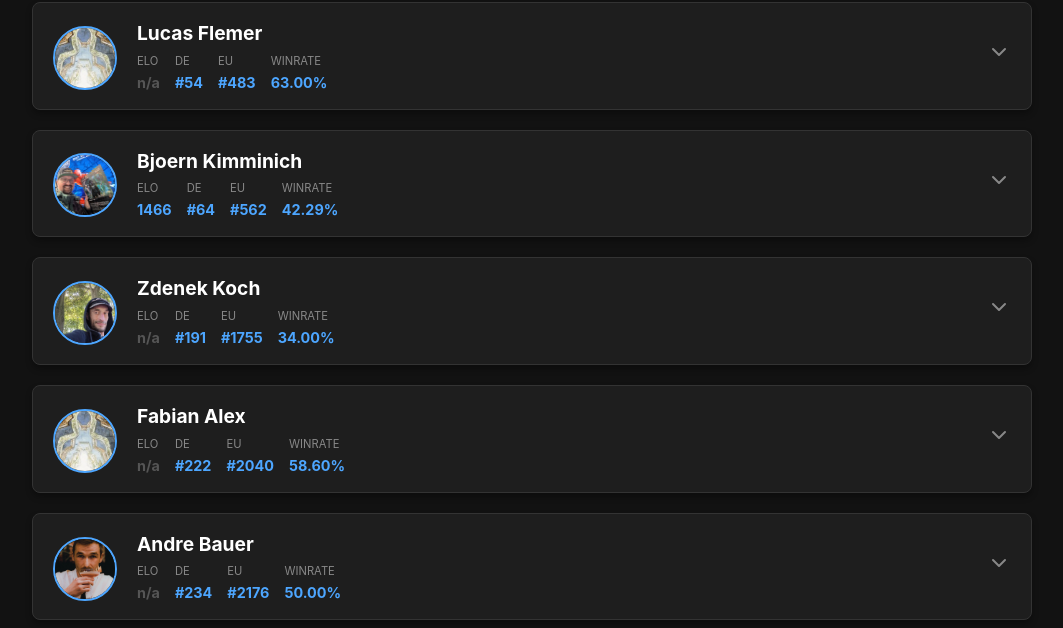
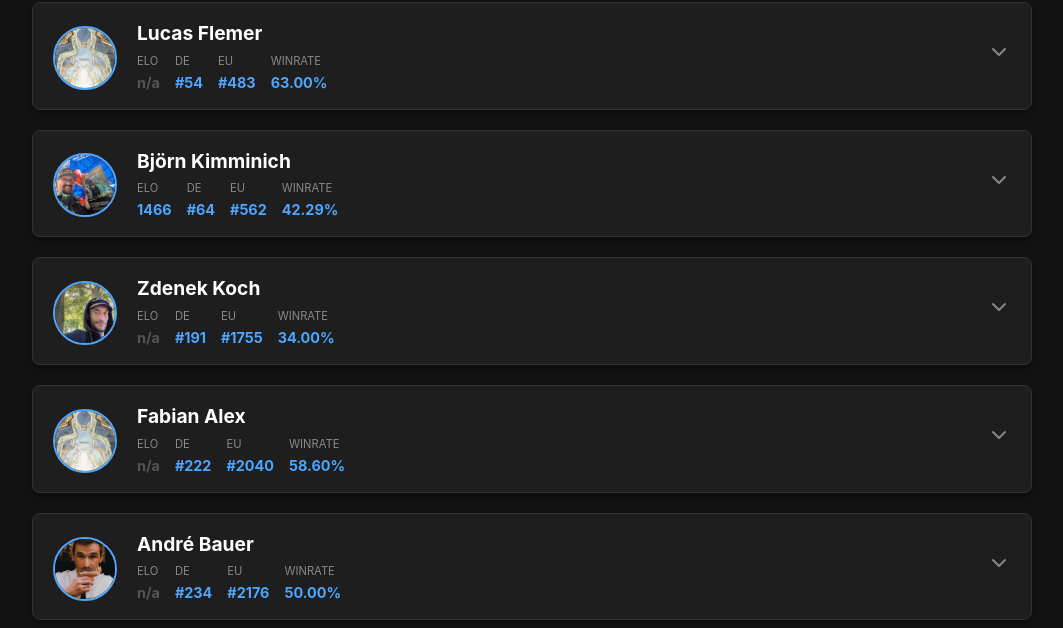
Before and after one commit to mull2five/mull2five.github.io, a Jekyll site: the page built from index.md, in a window 1280 px wide. Shown: the part 805-1433 px from the top of the page, without its empty margins (108-1171 px from the left). Built offline with Jekyll 4.4.1, drawn with Linux system fonts in a browser that asks for light colours.

Commit message:
Fix the fallback logic for name and photo

```diff
--- a/_data/players.yml
+++ b/_data/players.yml
@@ -1,5 +1,4 @@
 - id: bjoern_kimminich
-  pronouns: He/Him
   photo: assets/images/players/bjoern_kimminich.jpg
   handles:
     unity_league: 16215
--- a/_includes/player_card.html
+++ b/_includes/player_card.html
@@ -1,5 +1,5 @@
 <div class="player-card" onclick="this.classList.toggle('expanded')">
-  {% assign player_name = include.player.name %}
+  {% assign player_name = include.extra.name | default: include.player.general.name %}
   {% if player_name == nil or player_name == "" %}
     {% assign name_parts = include.extra.id | split: "_" %}
     {% capture player_name %}
@@ -11,10 +11,10 @@
   {% assign ul = include.player.sources["Unity League"] %}
   {% assign mtg_elo = include.player.sources["MTG Elo Project"] %}
 
-  {% assign player_photo = include.extra.photo | default: include.player.photo %}
-  {% unless player_photo %}
+  {% assign player_photo = include.extra.photo | default: include.player.general.photo %}
+  {% if player_photo == nil or player_photo == "" %}
     {% assign player_photo = '/assets/images/players/placeholder.png' %}
-  {% endunless %}
+  {% endif %}
   {% assign player_hometown = include.player.general.hometown | default: include.extra.hometown %}
   {% assign player_age = include.player.general.age | default: include.extra.age %}
   {% assign player_pronouns = include.extra.pronouns | default: include.player.general.pronouns %}
```
